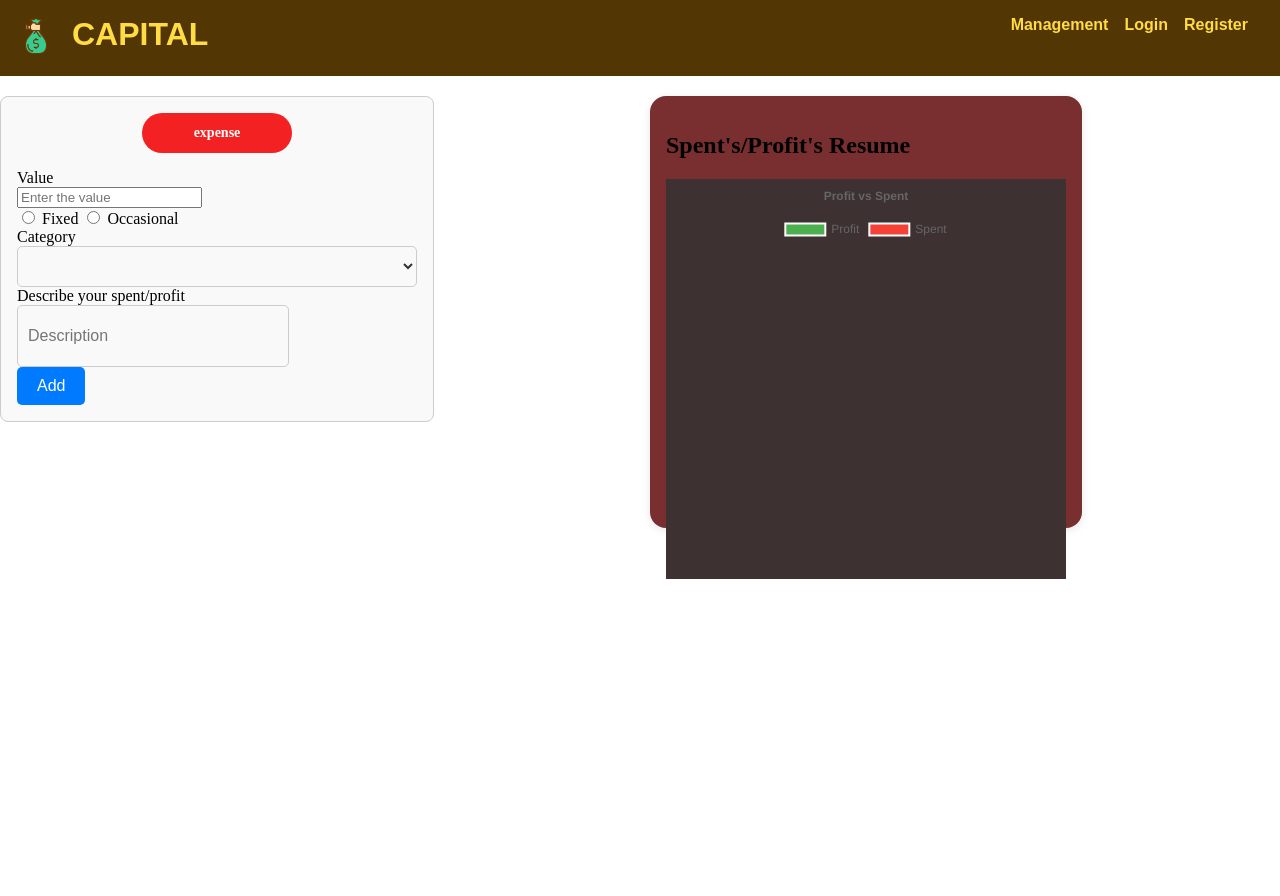
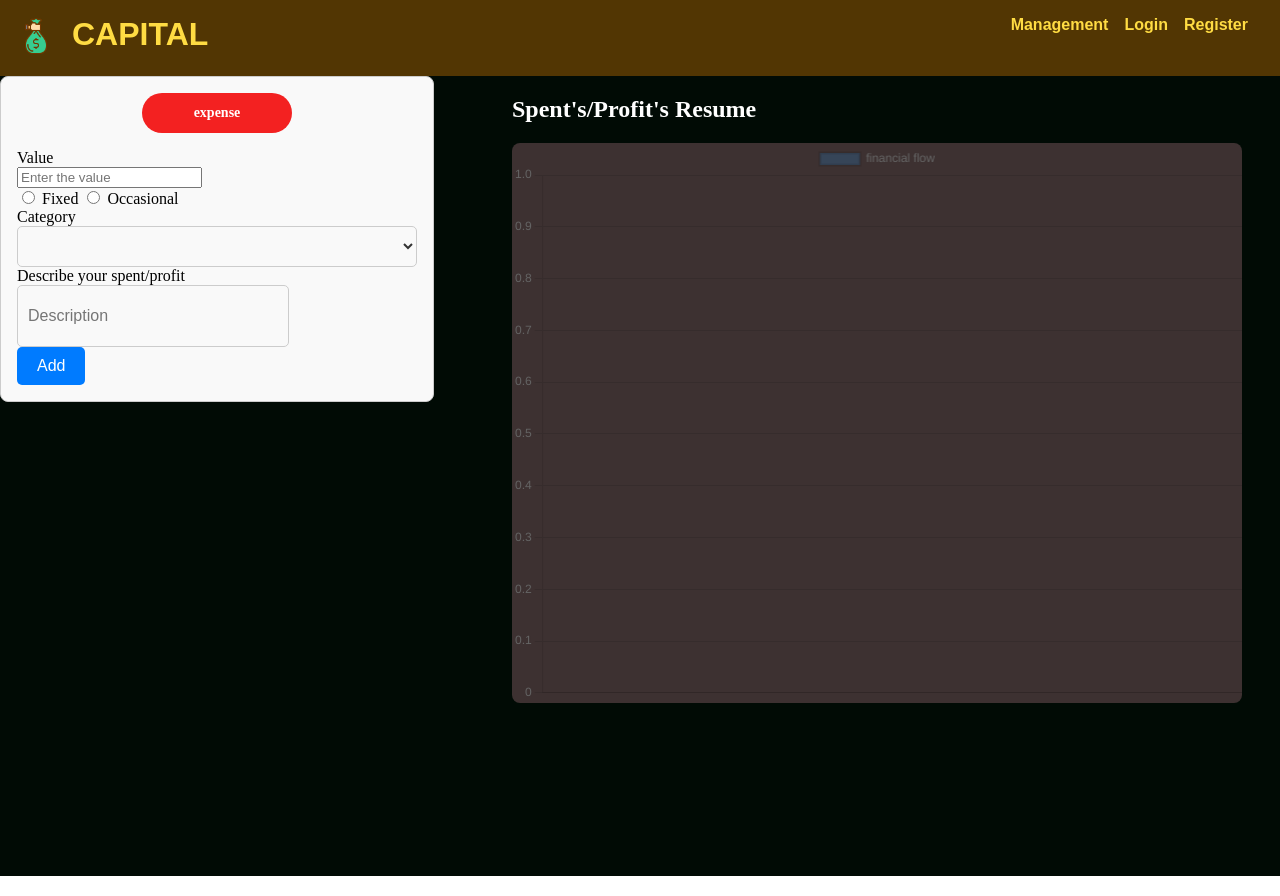
Before and after one commit to LuanGouveia/capital, a Vue app in the folder frontend/: page /management in a window 1280 px wide. Before the commit the page ends 800 px from the top, so only its background shows below. Built offline with nearby package versions, Linux system fonts and the light colour scheme; no server answers; sample sign-in values are in the browser's storage.

Commit message:
feat: Atualizar rotas de despesas e melhorar a exibição de dados financeiros

```diff
--- a/frontend/src/components/ExpenseChart.vue
+++ b/frontend/src/components/ExpenseChart.vue
@@ -1,5 +1,5 @@
 <template>
-    <div class="expense-chart">
+    <div class="balance-chart">
 
         <h2>Spent's/Profit's Resume</h2>
 
@@ -18,14 +18,13 @@
 
     export default {
 
-        name: "ExpenseChart",
+        name: "BalanceChart",
 
         props: {
 
             expenses: {
 
-                type: Array,
-
+                type: Object,
                 required: true
 
             }
@@ -41,30 +40,28 @@
 
                 const ctx = chartCanvas.value.getContext('2d');
 
-                const profitData = props.expenses
-                    .filter(e => e.profitOrSpent)
-                    .reduce((sum, e) => sum + parseFloat(e.value), 0);
+                if (chartInstance) {chartInstance.destroy();}
 
-                const spentData = props.expenses
-                    .filter(e => !e.profitOrSpent)
-                    .reduce((sum, e) => sum + parseFloat(e.value), 0);
-
-                if (chartInstance) {
-                    chartInstance.destroy();
-                }
+                const datalist = props.expenses.combineddata || [];
+                const labels = datalist.map((_, index) => `Value ${index + 1}`);
+                const data = datalist.map(entry => parseFloat(entry.value));
+                const pointColors = datalist.map(entry => entry.value >= 0 ? '#4caf50' : '#f44336');
 
                 chartInstance = new Chart(ctx, {
 
-                    type: 'doughnut',
+                    type: 'line',
 
                     data: {
-
-                        labels: ['Profit', 'Spent'],
-
+                        labels,
                         datasets: [{
 
-                            data: [profitData, spentData],
-                            backgroundColor: ['#4caf50', '#f44336']
+                            label: 'financial flow',
+                            data,
+                            backgroundColor: 'rgba(33, 150, 243, 0.2)',
+                            tension: 0.1,
+                            pointRadius: 5,
+                            pointHoverRadius: 7,
+                            pointBackgroundColor: pointColors
 
                         }]
 
@@ -73,17 +70,19 @@
                     options: {
 
                         responsive: true,
+                        maintainAspectRatio: false,
+
+                        scales: {
+                            y: {
+                                beginAtZero: true
+                            }
+                        },
 
                         plugins: {
 
                             legend: {
                                 position: 'top',
                             },
-
-                            title: {
-                                display: true,
-                                text: 'Profit vs Spent'
-                            }
 
                         }
                     }
@@ -105,20 +104,23 @@
 </script>
 
 <style scoped>
-    .expense-chart {
-        width: 400px;
-        height: 400px;
-        background-color: #792f2f;
-        border-radius: 16px;
-        padding: 1rem;
-        box-shadow: 0 2px 8px rgba(0,0,0,0.1);
+
+    .balance-chart {
+        width: 100%;
+        color: white;
+        height: 100%;
+
     }
 
     .chart-container {
         background-color: #3d3131;
-        position: relative;
+        width: 95%;
+        height: 70%;
+        border-radius: 8px;
+    }
+
+    canvas {
         width: 100%;
-        max-width: 600px;
-        margin: auto;
+        height: 100%;
     }
 </style>
--- a/frontend/src/components/ExpenseForm.vue
+++ b/frontend/src/components/ExpenseForm.vue
@@ -1,7 +1,7 @@
 <template>
 
     <div class="formexpense">
-        <form @submit.prevent="addExpense">
+        <form @submit.prevent="addExpense()">
 
             <div class="field">
 
@@ -289,6 +289,7 @@ select {
         color: #333;
         background-color: #f9f9f9;
     }
+
     option {
         padding: 10px;
     }
--- a/frontend/src/views/ManagementView.vue
+++ b/frontend/src/views/ManagementView.vue
@@ -22,7 +22,7 @@ export default {
 
                 const token = localStorage.getItem('token');
 
-                const response = await fetch('http://localhost:3000/balance/getExpenses', {
+                const response = await fetch('http://localhost:3000/balance/getValues', {
                     headers: {
                         'Content-Type': 'application/json',
                         authorization: `Bearer ${token}`
@@ -63,7 +63,7 @@ export default {
 
         <div class="form-container">
 
-            <ExpenseForm @expense-added="addExpenseToList" />
+            <ExpenseForm @addExpense="addExpenseToList" />
 
         </div>
 
@@ -80,14 +80,16 @@ export default {
 <style scoped>
     .management-view {
         display: flex;
-        gap: 20px;           /* separa form e chart */
-        margin-top: 20px;    /* espaço para a Navbar */
-        position: relative;  /* garante que z-index funcione corretamente */
+        width: 100%;
+        height: 100vh;
+        background-color: rgb(1, 11, 5);
     }
 
-.form-container, .chart-container {
-  flex: 1;
-  position: relative;  /* não cobre a Navbar */
-  z-index: 0;
-}
+    .form-container {
+        width: 40%;
+    }
+
+    .chart-container {
+        width: 60%;
+    }
 </style>
```
Also changed, not shown: 1 other file (tests, documents, lock files or other folders). Lines whose indentation alone changed are shown as unchanged.
